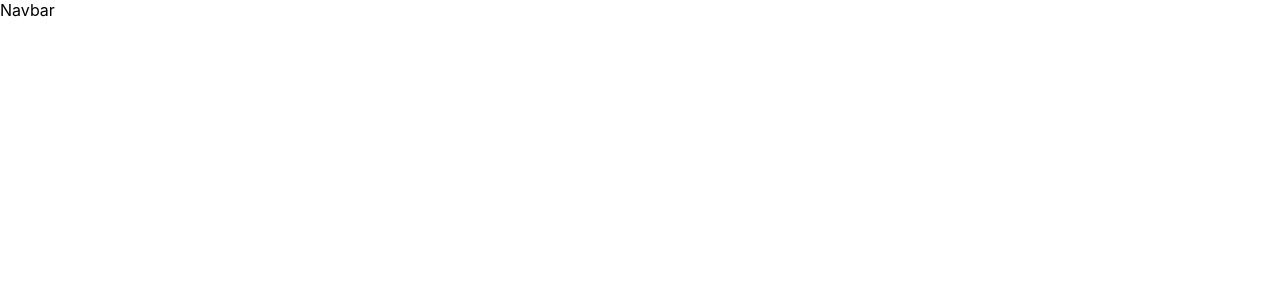
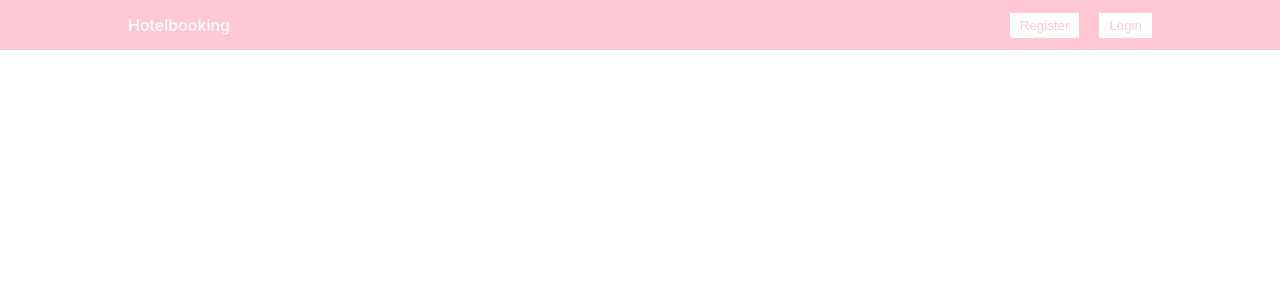
Before and after one commit to mayuces/react-hotel-web-page, a React (Create React App) app: page / in a window 1280 px wide. Shown: the top 300 px of the page. Built offline with nearby package versions, Linux system fonts and the light colour scheme.

Commit message:
navbar created

```diff
--- a/src/components/Navbar.tsx
+++ b/src/components/Navbar.tsx
@@ -1,10 +1,18 @@
-import React from 'react'
-import './navbar.css'
+import React from "react";
+import "./navbar.css";
 
 const Navbar = () => {
   return (
-    <div>Navbar</div>
-  )
-}
+    <div className="navbar">
+      <div className="navContainer">
+        <span className="logo">Hotelbooking</span>
+        <div className="navItems">
+          <button className="navButton">Register</button>
+          <button className="navButton">Login</button>
+        </div>
+      </div>
+    </div>
+  );
+};
 
-export default Navbar
+export default Navbar;
--- a/src/components/navbar.css
+++ b/src/components/navbar.css
@@ -0,0 +1,28 @@
+.navbar{
+  height: 50px;
+  background-color: #FFC6D3;
+  display: flex;
+  justify-content: center;
+}
+
+.navContainer {
+  width: 100%;
+  max-width: 1024px;
+  color: white;
+  display: flex;
+  align-items: center;
+  justify-content: space-between;
+}
+
+.logo {
+  font-weight: 500;
+}
+
+.navButton {
+  margin-left: 20px;
+  border: none;
+  padding: 5px 10px;
+  cursor: pointer;
+  background-color: white;
+  color: #FFC6D3;
+}
```
